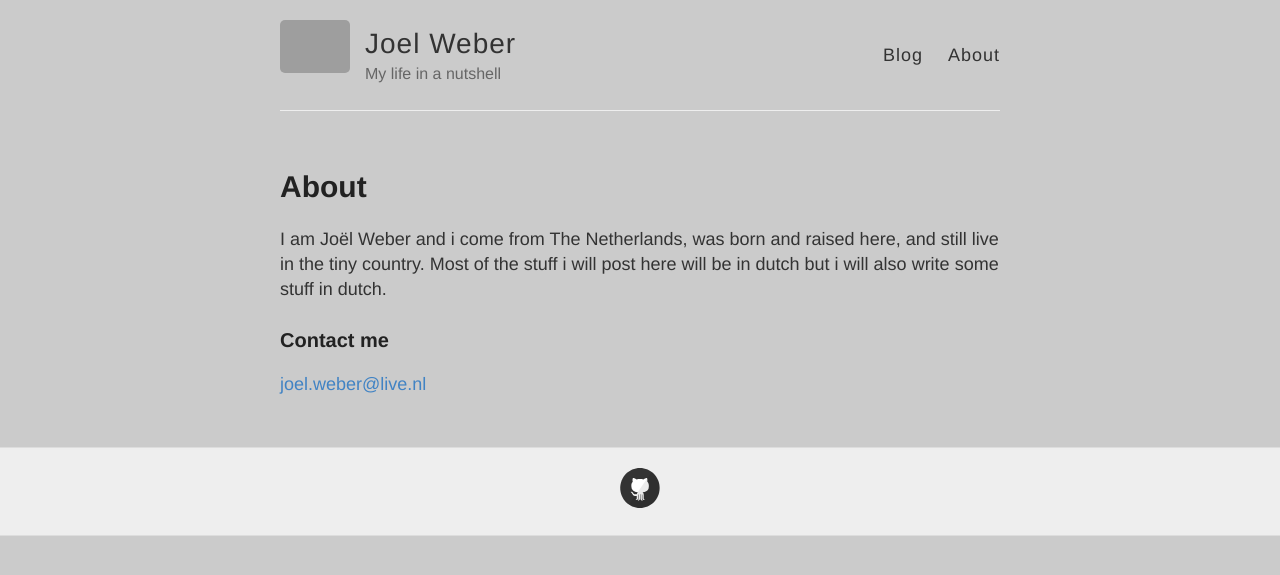
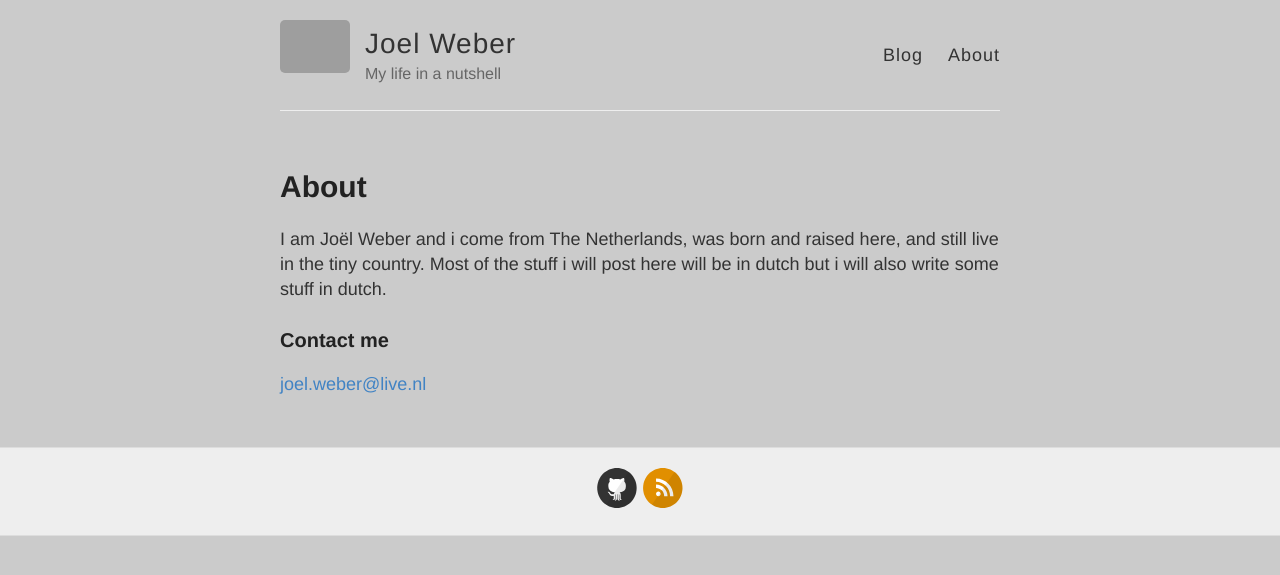
Before and after one commit to BuzzPrograms/BuzzPrograms.github.io, a Jekyll site: the page built from about.md, in a window 1280 px wide. Shown: the top 575 px of the page. Built offline with Jekyll 4.4.1, drawn with Linux system fonts in a browser that asks for light colours; grey boxes are pictures that could not be loaded.

Commit message:
Added rss

```diff
--- a/_config.yml
+++ b/_config.yml
@@ -25,7 +25,7 @@
   instagram:
   linkedin:
   pinterest:
-  rss: # just type anything here for a working RSS icon
+  rss: yes # just type anything here for a working RSS icon
   twitter:
   stackoverflow: # your stackoverflow profile, e.g. "users/50476/bart-kiers"
   youtube: # channel/<your_long_string> or user/<user-name>
```
